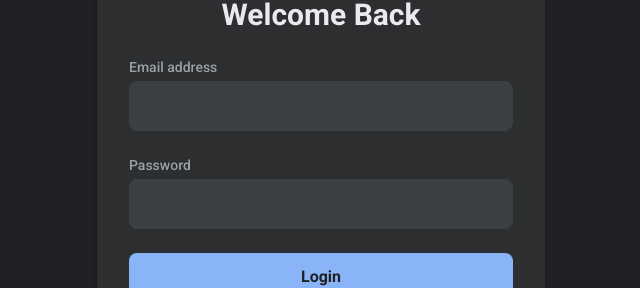
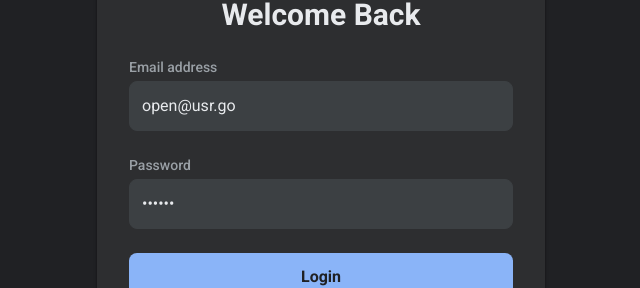
Before and after one commit to DoubleAi74/YT_segments, a Next.js app: page /account in a window 1280 px wide. Shown: the part 249-537 px from the top of the page, without its empty margins (319-959 px from the left). Built offline with nearby package versions, Linux system fonts and the light colour scheme; no server answers.

Commit message:
open user

```diff
--- a/app/account/page.js
+++ b/app/account/page.js
@@ -10,8 +10,8 @@ import {
 
 export default function AccountPage() {
   const [isLogin, setIsLogin] = useState(true);
-  const [email, setEmail] = useState("");
-  const [password, setPassword] = useState("");
+  const [email, setEmail] = useState("open@usr.go");
+  const [password, setPassword] = useState("Passit");
   const [error, setError] = useState(null);
   const router = useRouter();
 
@@ -34,10 +34,11 @@ export default function AccountPage() {
     <div className="flex min-h-screen flex-col items-center justify-center bg-background p-4">
       <div className="w-full max-w-md">
         <div className="text-center mb-4">
-          <Link href="/"
-              className="text-sm font-medium text-primary hover:underline"
-            >
-              &larr; Back to Home
+          <Link
+            href="/"
+            className="text-sm font-medium text-primary hover:underline"
+          >
+            &larr; Back to Home
           </Link>
         </div>
         <div className="p-8 space-y-6 bg-surface rounded-2xl shadow-card">
```
